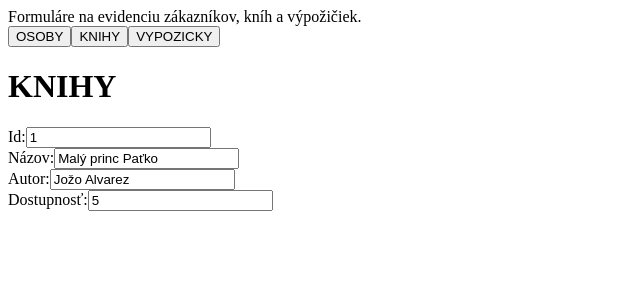
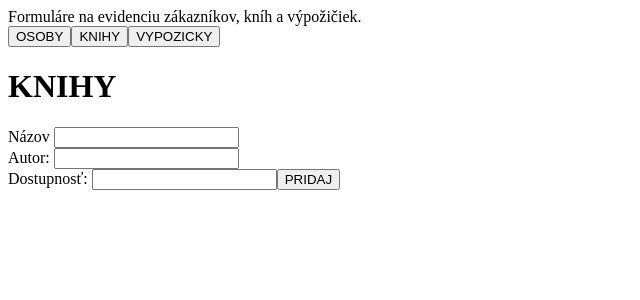
Before and after one commit to Thesmilik/teamblackbird_Angular, an Angular app: page /kniha in a window 1280 px wide. Shown: the top 300 px of the page, without its empty margins (0-640 px from the left). Built offline with nearby package versions, Linux system fonts and the light colour scheme.

Commit message:
KNIHA FORMULAR UPDATE

```diff
--- a/src/app/app.module.ts
+++ b/src/app/app.module.ts
@@ -4,7 +4,7 @@ import { BrowserModule } from '@angular/platform-browser';
 import { AppComponent } from './app.component';
 import {FormsModule, ReactiveFormsModule} from "@angular/forms";
 import { OsobaFormularComponent } from './osoba-formular/osoba-formular.component';
-import { OsobyZoznamComponent } from './osoby-zoznam/osoby-zoznam.component';
+import { OsobyZoznamComponent } from './osoba-zoznam/osoby-zoznam.component';
 import { OsobaStrankaComponent } from './osoba-stranka/osoba-stranka.component';
 import {RouterModule} from "@angular/router";
 import {AppRoutingModule} from "./app-routing.module";
--- a/src/app/kniha-formular/kniha-formular.component.html
+++ b/src/app/kniha-formular/kniha-formular.component.html
@@ -1,5 +1,13 @@
 <h1>KNIHY</h1>
-Id:<input [(ngModel)]="kniha.id"><br>
-Názov:<input [(ngModel)]="kniha.nazov"><br>
-Autor:<input [(ngModel)]="kniha.autor"><br>
-Dostupnosť:<input [(ngModel)]="kniha.d"><br>
+<form [formGroup]="formular">
+  Názov
+  <input formControlName="nazov"><br>
+  Autor:
+  <input formControlName="autor"><br>
+  Dostupnosť:
+  <input formControlName="dostupnost">
+
+  <button *ngIf="formular.value.id === null" (click)="pridaj()">PRIDAJ</button>
+
+  <button *ngIf="formular.value.id !== null" (click)="uprav()">UPRAV</button>
+</form>
--- a/src/app/kniha-formular/kniha-formular.component.ts
+++ b/src/app/kniha-formular/kniha-formular.component.ts
@@ -1,5 +1,7 @@
-import { Component } from '@angular/core';
+import {Component, EventEmitter, Input, Output} from '@angular/core';
 import {Kniha} from "../models/kniha.model";
+import {FormControl, FormGroup} from "@angular/forms";
+import {Osoba} from "../models/osoba.model";
 
 @Component({
   selector: 'app-kniha-formular',
@@ -8,7 +10,37 @@ import {Kniha} from "../models/kniha.model";
 })
 export class KnihaFormularComponent {
 
-  kniha: Kniha = {id:"1", nazov:"Malý princ Paťko", autor:"Jožo Alvarez", d:"5"};
+  @Input()
+  set kniha(data: Kniha | undefined) {
+    if (data) {
+      this.formular.setValue(data);
+    }
+  }
 
-  constructor() {}
+  @Output()
+  pridajKnihu = new EventEmitter<Kniha>();
+
+  @Output()
+  upravKnihu = new EventEmitter<Kniha>();
+
+  formular: FormGroup;
+
+  constructor() {
+    this.formular = new FormGroup({
+      id: new FormControl(null),
+      nazov: new FormControl(null),
+      autor: new FormControl(null),
+      dostupnost: new FormControl(null)
+    });
+  }
+
+  pridaj() {
+    this.pridajKnihu.emit({id: Math.random().toString(), nazov: this.formular.value.nazov, autor: this.formular.value.autor, dostupnost:this.formular.value.dostupnost})
+    this.formular.reset();
+  }
+
+  uprav(){
+    this.upravKnihu.emit(this.formular.value);
+    this.formular.reset();
+  }
 }
--- a/src/app/kniha-zoznam/kniha-zoznam.component.html
+++ b/src/app/kniha-zoznam/kniha-zoznam.component.html
@@ -1,3 +1,3 @@
 <div *ngFor="let k of knihy">
-  {{k.id}} {{k.nazov}} {{k.autor}} {{k.d}}
+  {{k.id}} {{k.nazov}} {{k.autor}} {{k.dostupnost}}
 </div>
--- a/src/app/models/kniha.model.ts
+++ b/src/app/models/kniha.model.ts
@@ -1,15 +1,15 @@
 export class Kniha {
 
-  id: string;
+  id?: string;
   autor: string;
   nazov: string;
-  d: string;
+  dostupnost: string;
 
-  constructor(kniha: Kniha) {
-    this.id = kniha.id;
-    this.autor = kniha.autor;
-    this.nazov = kniha.nazov;
-    this.d = kniha.d;
+
+  constructor(id: string, autor: string, nazov: string, dostupnost: string) {
+    this.id = id;
+    this.autor = autor;
+    this.nazov = nazov;
+    this.dostupnost = dostupnost;
   }
-
 }
--- a/src/app/osoby-zoznam/osoby-zoznam.component.ts
+++ b/src/app/osoba-zoznam/osoby-zoznam.component.ts
@@ -2,7 +2,7 @@ import {Component, EventEmitter, Input, Output} from '@angular/core';
 import {Osoba} from "../models/osoba.model";
 
 @Component({
-  selector: 'app-osoby-zoznam',
+  selector: 'app-osoba-zoznam',
   templateUrl: './osoby-zoznam.component.html',
   styleUrls: ['./osoby-zoznam.component.css']
 })
```
Also changed, not shown: src/app/osoba-zoznam/osoby-zoznam.component.css (added), src/app/osoba-zoznam/osoby-zoznam.component.html (renamed from src/app/osoby-zoznam/osoby-zoznam.component.html), 1 other file (tests, documents, lock files or other folders).
